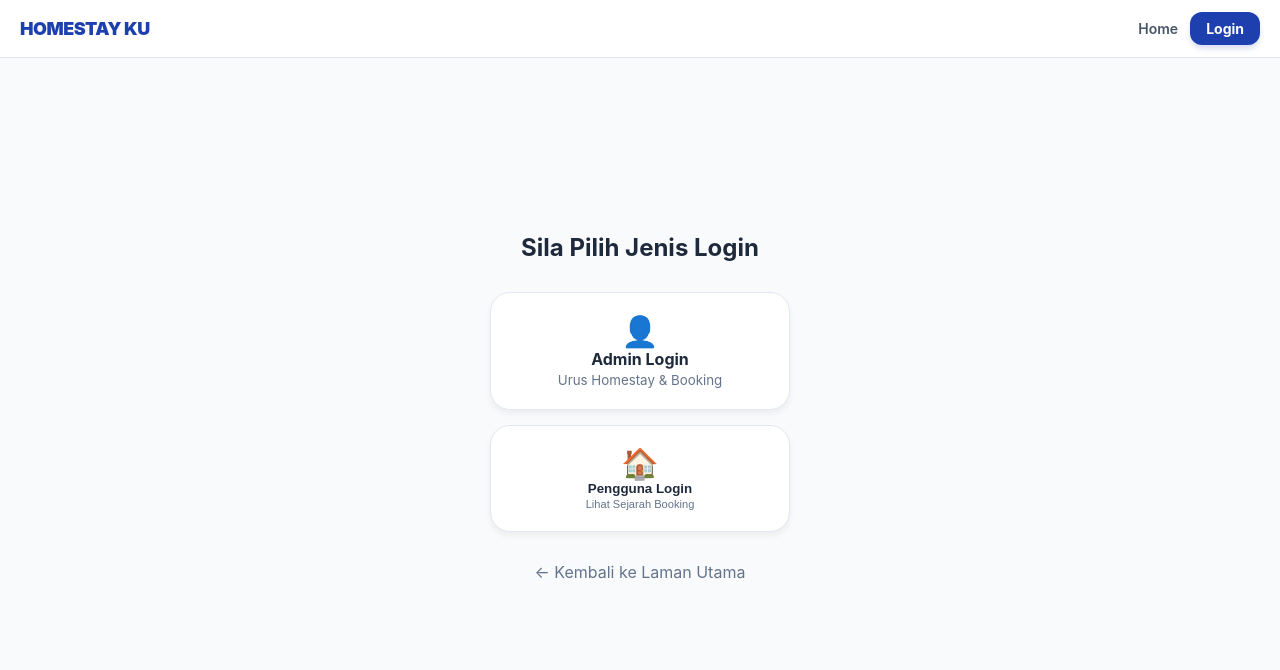
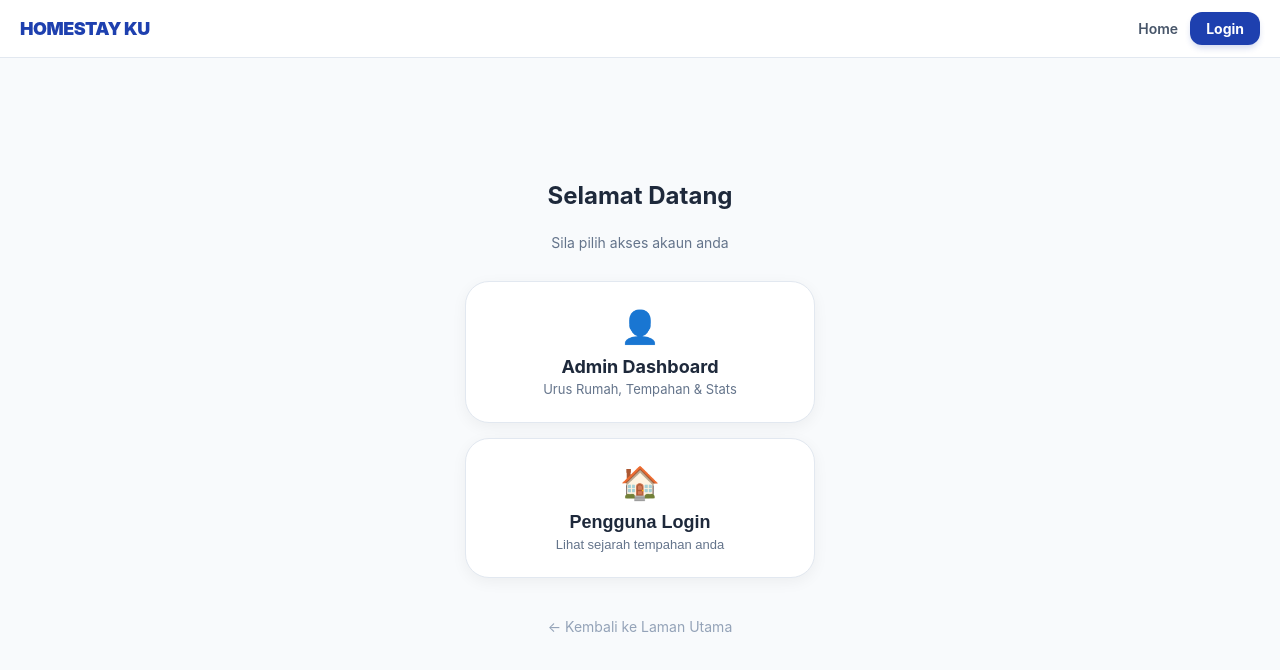
Before and after one commit to steam899/homestay-saas, a Next.js app: page /login in a window 1280 px wide. Shown: the top 670 px of the page. Built offline with nearby package versions, Linux system fonts and the light colour scheme.

Commit message:
Update login page styles and text content

```diff
--- a/app/login/page.tsx
+++ b/app/login/page.tsx
@@ -2,29 +2,30 @@
 export default function LoginPage() {
   return (
     <div style={{ display: 'flex', flexDirection: 'column', alignItems: 'center', justifyContent: 'center', minHeight: '80vh', padding: '20px' }}>
-      <h2 style={{ marginBottom: '30px', color: '#1e293b' }}>Sila Pilih Jenis Login</h2>
+      <h2 style={{ marginBottom: '10px', color: '#1e293b' }}>Selamat Datang</h2>
+      <p style={{ color: '#64748b', marginBottom: '30px', fontSize: '14px' }}>Sila pilih akses akaun anda</p>
 
-      <div style={{ display: 'flex', flexDirection: 'column', gap: '15px', width: '100%', maxWidth: '300px' }}>
+      <div style={{ display: 'flex', flexDirection: 'column', gap: '15px', width: '100%', maxWidth: '350px' }}>
         <a href="/admin" style={boxStyle}>
-          <div style={{ fontSize: '30px' }}>👤</div>
-          <div style={{ fontWeight: 'bold' }}>Admin Login</div>
-          <small style={{ color: '#64748b' }}>Urus Homestay & Booking</small>
+          <div style={{ fontSize: '32px', marginBottom: '10px' }}>👤</div>
+          <div style={{ fontWeight: 'bold', fontSize: '18px' }}>Admin Dashboard</div>
+          <div style={{ color: '#64748b', fontSize: '13px', marginTop: '4px' }}>Urus Rumah, Tempahan & Stats</div>
         </a>
 
         <button onClick={() => alert('Sistem Login Pengguna akan datang!')} style={boxStyle}>
-          <div style={{ fontSize: '30px' }}>🏠</div>
-          <div style={{ fontWeight: 'bold' }}>Pengguna Login</div>
-          <small style={{ color: '#64748b' }}>Lihat Sejarah Booking</small>
+          <div style={{ fontSize: '32px', marginBottom: '10px' }}>🏠</div>
+          <div style={{ fontWeight: 'bold', fontSize: '18px' }}>Pengguna Login</div>
+          <div style={{ color: '#64748b', fontSize: '13px', marginTop: '4px' }}>Lihat sejarah tempahan anda</div>
         </button>
       </div>
 
-      <a href="/" style={{ marginTop: '30px', color: '#64748b', textDecoration: 'none' }}>← Kembali ke Laman Utama</a>
+      <a href="/" style={{ marginTop: '40px', color: '#94a3b8', textDecoration: 'none', fontSize: '14px' }}>← Kembali ke Laman Utama</a>
     </div>
   )
 }
 
 const boxStyle = {
-  backgroundColor: '#fff', padding: '20px', borderRadius: '20px', border: '1px solid #e2e8f0',
+  backgroundColor: '#fff', padding: '25px', borderRadius: '24px', border: '1px solid #e2e8f0',
   textAlign: 'center' as 'center', textDecoration: 'none', color: '#1e293b', cursor: 'pointer',
-  boxShadow: '0 4px 6px rgba(0,0,0,0.05)', display: 'block'
+  boxShadow: '0 4px 15px rgba(0,0,0,0.05)', display: 'block', transition: '0.2s'
 }
```
